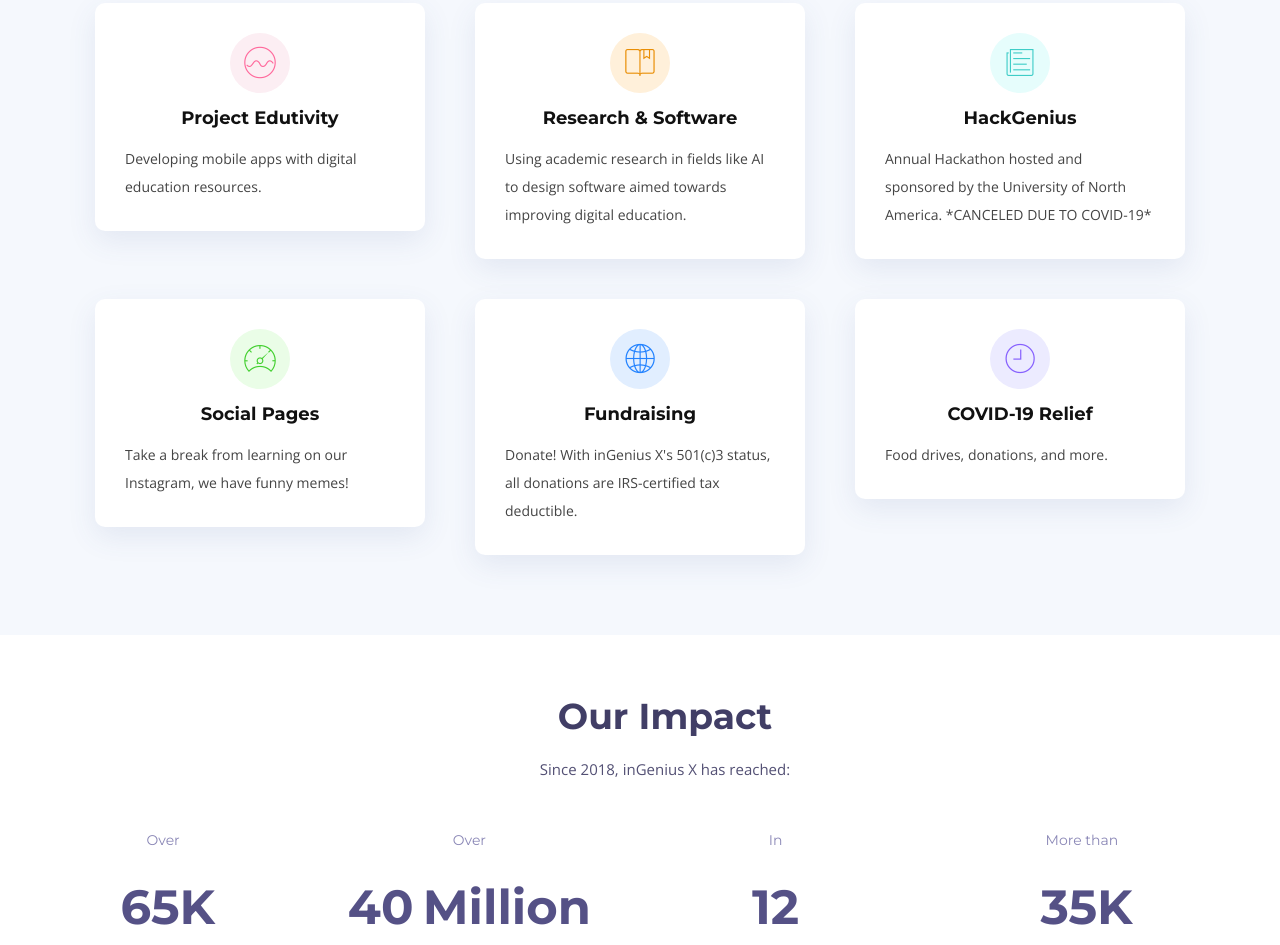
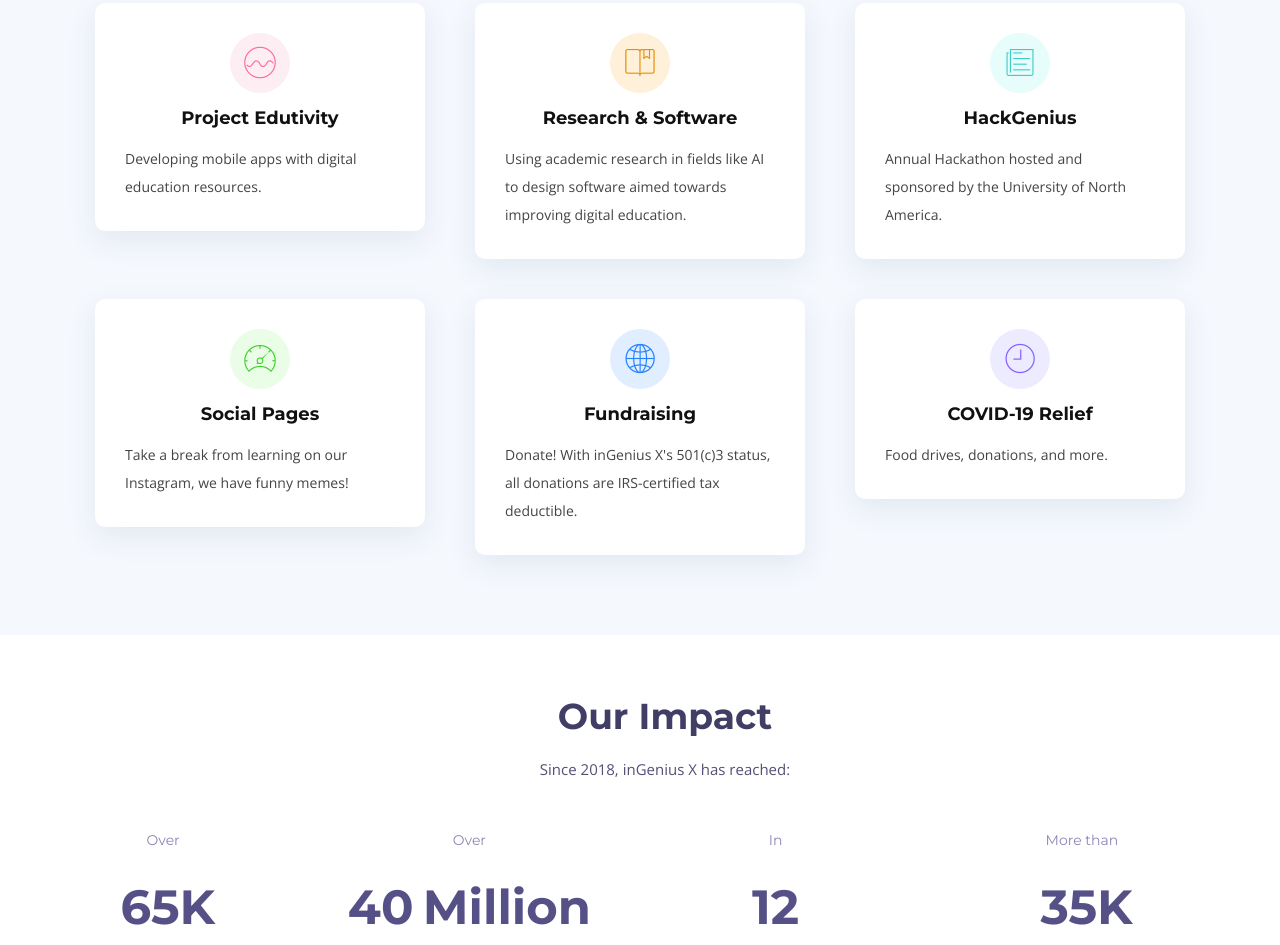
Before and after one commit to inGeniusX/inGeniusX, a plain HTML site: page index.html in a window 1280 px wide. Shown: the part 2104-3049 px from the top of the page. Drawn offline with nearby package versions, Linux system fonts and the light colour scheme; files whose address does not match are found by name.

Commit message:
hackgenius

```diff
--- a/index.html
+++ b/index.html
@@ -317,7 +317,7 @@
               <div class="icon" style="background: #e6fdfc;"><i class="ion-ios-paper-outline" style="color: #3fcdc7;"></i></div>
               <h4 class="title"><a href="https://hackgenius.ingeniusx.org/">HackGenius</a></h4>
               <p class="description">
-                Annual Hackathon hosted and sponsored by the University of North America. *CANCELED DUE TO COVID-19*
+                Annual Hackathon hosted and sponsored by the University of North America.
               </p>
             </div>
           </div>
```
